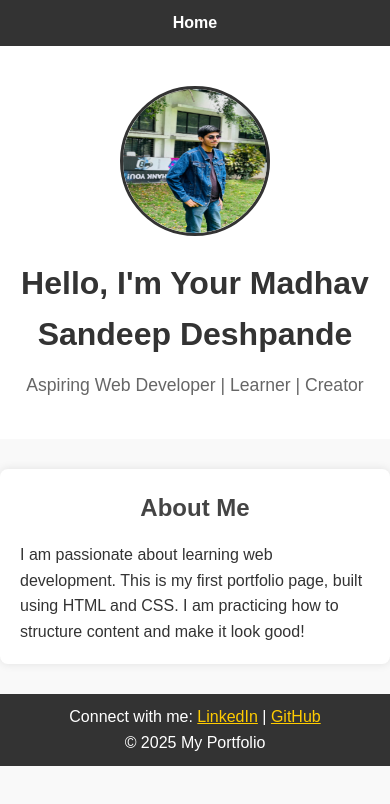
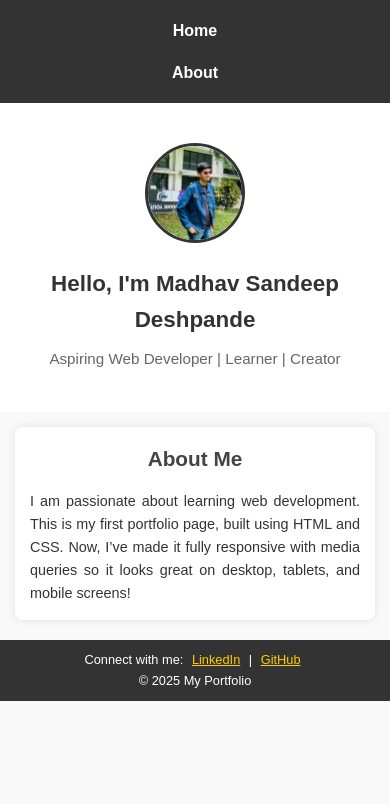
Before and after one commit to madhav-cell/resume, a plain HTML site: page index.html in a window 390 px wide. Drawn offline with Linux system fonts and the light colour scheme.

Commit message:
Updated portfolio with responsive design (Week 2)

```diff
--- a/index.html
+++ b/index.html
@@ -23,7 +23,9 @@
     nav {
       background-color: #333;
       padding: 10px 20px;
-      text-align: center;
+      display: flex;
+      justify-content: center;
+      flex-wrap: wrap;
     }
 
     nav a {
@@ -31,6 +33,7 @@
       text-decoration: none;
       margin: 0 15px;
       font-weight: bold;
+      font-size: 1rem;
     }
 
     nav a:hover {
@@ -40,7 +43,7 @@
     /* Hero Section */
     .hero {
       text-align: center;
-      padding: 40px 20px;
+      padding: 60px 20px;
       background-color: #fff;
     }
 
@@ -50,23 +53,24 @@
       border-radius: 50%;
       border: 3px solid #333;
       margin-bottom: 15px;
+      object-fit: cover;
     }
 
     .hero h1 {
-      font-size: 2rem;
+      font-size: 2.2rem;
       margin-bottom: 10px;
     }
 
     .hero p {
-      font-size: 1.1rem;
+      font-size: 1.2rem;
       color: #666;
     }
 
     /* About Section */
     .about {
-      padding: 20px;
-      max-width: 600px;
-      margin: 30px auto;
+      padding: 30px;
+      max-width: 900px;
+      margin: 40px auto;
       background: #fff;
       border-radius: 8px;
       box-shadow: 0 0 10px rgba(0,0,0,0.1);
@@ -76,6 +80,12 @@
       text-align: center;
       margin-bottom: 15px;
       color: #444;
+      font-size: 1.8rem;
+    }
+
+    .about p {
+      font-size: 1rem;
+      text-align: justify;
     }
 
     /* Footer */
@@ -83,8 +93,82 @@
       text-align: center;
       background: #333;
       color: white;
-      padding: 10px 0;
+      padding: 15px 10px;
       margin-top: 20px;
+      font-size: 0.9rem;
+    }
+
+    footer a {
+      color: #ffcc00;
+      margin: 0 5px;
+    }
+
+    /* ===========================
+       📱 MEDIA QUERIES
+       =========================== */
+
+    /* Tablets (≤ 768px) */
+    @media (max-width: 768px) {
+      nav {
+        flex-direction: column;
+        align-items: center;
+      }
+
+      nav a {
+        margin: 8px 0;
+        font-size: 1rem;
+      }
+
+      .hero {
+        padding: 40px 15px;
+      }
+
+      .hero h1 {
+        font-size: 1.8rem;
+      }
+
+      .hero p {
+        font-size: 1rem;
+      }
+
+      .about {
+        margin: 20px;
+        padding: 20px;
+      }
+    }
+
+    /* Mobile (≤ 480px) */
+    @media (max-width: 480px) {
+      .hero img {
+        width: 100px;
+        height: 100px;
+      }
+
+      .hero h1 {
+        font-size: 1.4rem;
+      }
+
+      .hero p {
+        font-size: 0.95rem;
+      }
+
+      .about {
+        margin: 15px;
+        padding: 15px;
+      }
+
+      .about h2 {
+        font-size: 1.3rem;
+      }
+
+      .about p {
+        font-size: 0.9rem;
+      }
+
+      footer {
+        font-size: 0.8rem;
+        padding: 10px;
+      }
     }
   </style>
 </head>
@@ -93,12 +177,13 @@
   <!-- Navigation Bar -->
   <nav>
     <a href="#home">Home</a>
+    <a href="#about">About</a>
   </nav>
 
   <!-- Hero Section -->
   <section class="hero" id="home">
     <img src="/image/my photo.jpg" alt="My Photo">
-    <h1>Hello, I'm Your Madhav Sandeep Deshpande</h1>
+    <h1>Hello, I'm Madhav Sandeep Deshpande</h1>
     <p>Aspiring Web Developer | Learner | Creator</p>
   </section>
 
@@ -107,15 +192,17 @@
     <h2>About Me</h2>
     <p>
       I am passionate about learning web development. This is my first portfolio page,
-      built using HTML and CSS. I am practicing how to structure content and make it look good!
+      built using HTML and CSS. Now, I’ve made it fully responsive with media queries
+      so it looks great on desktop, tablets, and mobile screens!
     </p>
   </section>
 
   <!-- Footer -->
   <footer>
-    <p>Connect with me:
-      <a href="https://www.linkedin.com/in/madhav-deshpande-5ab036259/" style="color: #ffcc00;">LinkedIn</a> |
-      <a href="https://github.com/madhav-cell/madhav-cell" style="color: #ffcc00;">GitHub</a>
+    <p>
+      Connect with me:
+      <a href="https://www.linkedin.com/in/madhav-deshpande-5ab036259/" target="_blank">LinkedIn</a> |
+      <a href="https://github.com/madhav-cell/madhav-cell" target="_blank">GitHub</a>
     </p>
     <p>&copy; 2025 My Portfolio</p>
   </footer>
```
